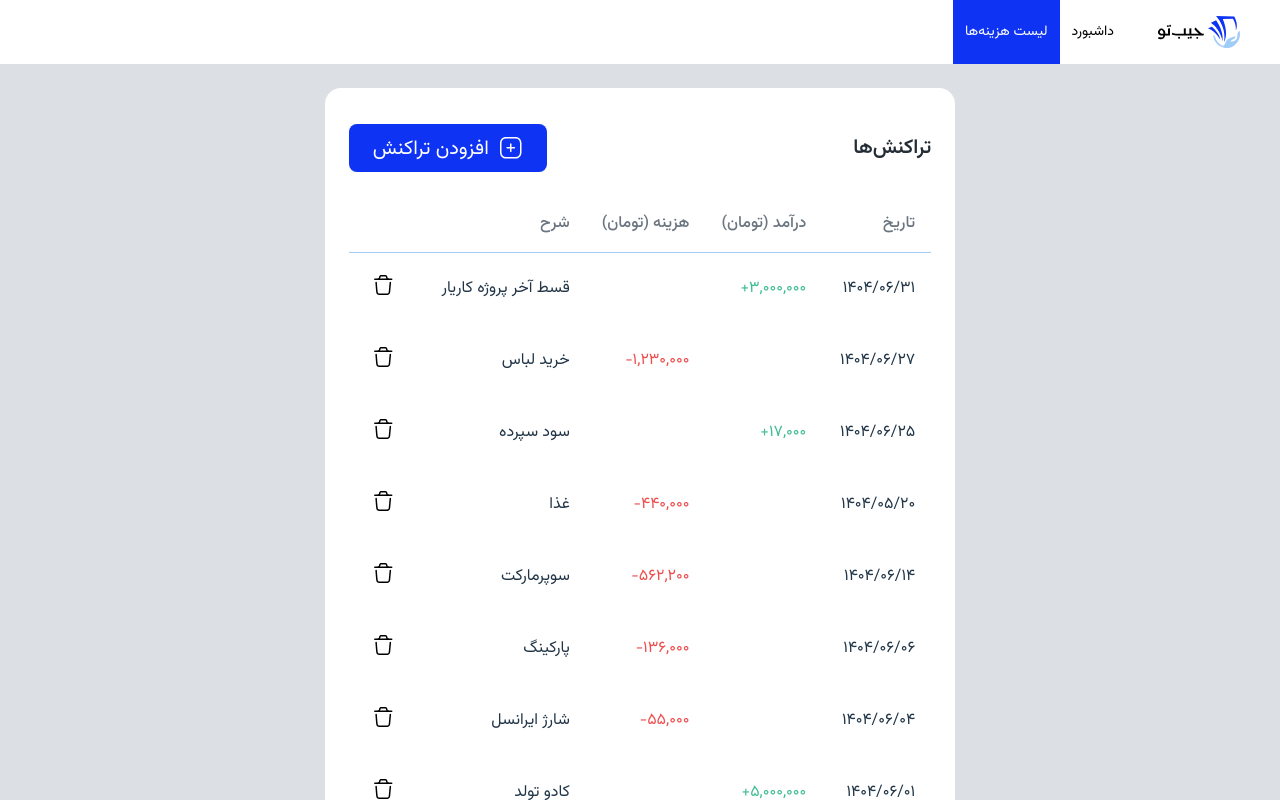
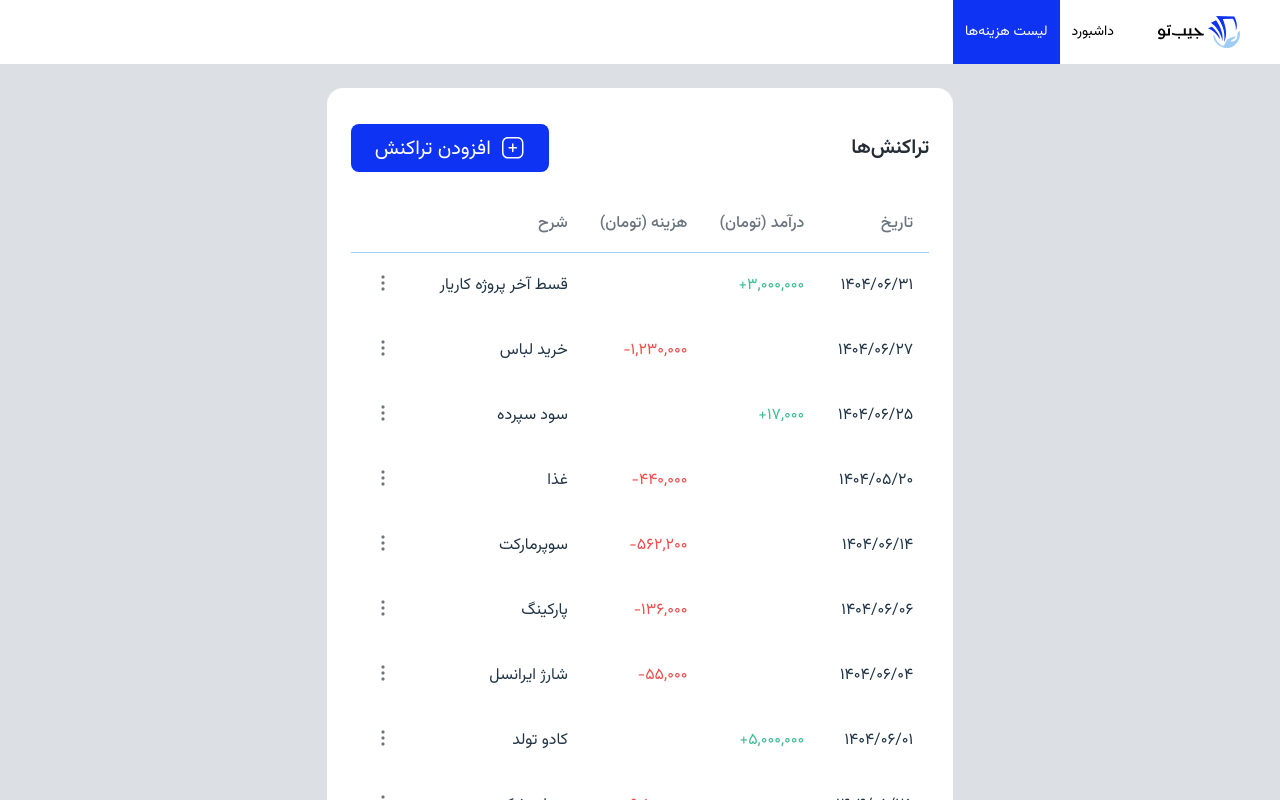
Before and after one commit to maliherfan/react-course, a React (Vite) app: page /expenses in a window 1280 px wide. Shown: the top 800 px of the page. Built offline with nearby package versions, Linux system fonts and the light colour scheme.

Commit message:
feat: add three-dot menu with edit and delete options

```diff
--- a/src/pages/Dashboard/Dashboard.css
+++ b/src/pages/Dashboard/Dashboard.css
@@ -2,7 +2,7 @@
   width: 90vw;
   max-width: 1200px;
   margin: 0 auto;
-  padding: 24px;
+  padding: 0px;
 }
 
 /* totall expense report */
--- a/src/pages/Transactions/Components/TransactionCard/TransactionCard.jsx
+++ b/src/pages/Transactions/Components/TransactionCard/TransactionCard.jsx
@@ -1,6 +1,6 @@
 import React from 'react';
 import { useTransaction } from '../../../../context/TransactionContext';
-import "../../Transaction.css"
+import '../../Transaction.css';
 
 const TransactionCard = ({ transactionId, formatAmount }) => {
   const { transactions, dispatch } = useTransaction();
@@ -19,16 +19,20 @@ const TransactionCard = ({ transactionId, formatAmount }) => {
         </span>
         <div className="transaction-amount">
           {transaction.income ? (
-            <span className="income">{formatAmount(transaction.income)}+ تومان</span>
+            <span className="income">
+              {formatAmount(transaction.income)}+ تومان
+            </span>
           ) : (
-            <span className="outcome">{formatAmount(transaction.outcome)}- تومان</span>
+            <span className="outcome">
+              {formatAmount(transaction.outcome)}- تومان
+            </span>
           )}
         </div>
       </div>
 
       <div className="card-description-action">
         <span>{transaction.description || 'بدون شرح'}</span>
-        <button
+        {/* <button
           className="delete-btn"
           onClick={() => dispatch({
             type: 'DELETE_TRANSACTION',
@@ -37,7 +41,27 @@ const TransactionCard = ({ transactionId, formatAmount }) => {
           title="حذف تراکنش"
         >
           <img src="public/icons/trash.svg" width="24" height="24" />
-        </button>
+        </button> */}
+        <div className="dropdown">
+          <button className="dropdown-toggle">
+            <img src="public/icons/dot.svg" width="24" height="24" />
+          </button>
+          <div className="dropdown-menu">
+            <button className="dropdown-item edit-btn">
+              <img src="public/icons/edit.svg" width="16" height="16" />
+              ویرایش
+            </button>
+            <button
+              className="dropdown-item delete-btn"
+              onClick={() =>
+                dispatch({ type: 'DELETE_TRANSACTION', payload: transactionId })
+              }
+            >
+              <img src="public/icons/trash.svg" width="16" height="16" />
+              حذف
+            </button>
+          </div>
+        </div>
       </div>
     </div>
   );
--- a/src/pages/Transactions/Components/TransactionTable/TransactionTable.jsx
+++ b/src/pages/Transactions/Components/TransactionTable/TransactionTable.jsx
@@ -30,7 +30,7 @@ const TransactionTable = ({ formatAmount }) => {
             </td>
             <td>{transaction.description || 'بدون شرح'}</td>
             <td className="actions-cell">
-              <button
+              {/* <button
                 className="delete-btn"
                 onClick={() => dispatch({
                   type: 'DELETE_TRANSACTION',
@@ -39,7 +39,34 @@ const TransactionTable = ({ formatAmount }) => {
                 title="حذف تراکنش"
               >
                 <img src="public/icons/trash.svg" width="24" height="24" />
-              </button>
+              </button> */}
+              <div className="dropdown">
+                <button className="dropdown-toggle">
+                  <img
+                    src="public/icons/dot.svg"
+                    width="24"
+                    height="24"
+                  />
+                </button>
+                <div className="dropdown-menu">
+                  <button className="dropdown-item edit-btn">
+                    <img src="public/icons/edit.svg" width="16" height="16" />
+                    ویرایش
+                  </button>
+                  <button
+                    className="dropdown-item delete-btn"
+                    onClick={() =>
+                      dispatch({
+                        type: 'DELETE_TRANSACTION',
+                        payload: transaction.id,
+                      })
+                    }
+                  >
+                    <img src="public/icons/trash.svg" width="16" height="16" />
+                    حذف
+                  </button>
+                </div>
+              </div>
             </td>
           </tr>
         ))}
--- a/src/pages/Transactions/Transaction.css
+++ b/src/pages/Transactions/Transaction.css
@@ -128,6 +128,58 @@
   font-size: 14px;
   transition: all 0.2s;
 }
+
+.dropdown {
+  position: relative;
+  display: inline-block;
+}
+
+.dropdown-toggle {
+  background: none;
+  border: none;
+  cursor: pointer;
+  padding: 4px;
+  display: flex;
+  align-items: center;
+  justify-content: center;
+}
+
+.dropdown-menu {
+  position: absolute;
+  top: 0;
+  left: 30%;
+  background: white;
+  border-radius: 8px;
+  box-shadow: 0 4px 12px rgba(0, 0, 0, 0.1);
+  z-index: 100;
+  min-width: 120px;
+  display: none;
+}
+
+.dropdown:hover .dropdown-menu {
+  display: block;
+}
+
+.dropdown-item {
+  width: 100%;
+  display: flex;
+  align-items: center;
+  gap: 8px;
+  padding: 8px 16px;
+  border: none;
+  background: none;
+  cursor: pointer;
+  font-size: 14px;
+  font-weight: 400;
+  text-align: right;
+  border-radius: 4px;
+  transition: background 0.2s;
+}
+
+.dropdown-item:hover {
+  background: #f5f5f5;
+}
+
 @media (max-width: 768px) {
   .transaction-container {
     width: 90%;
```
Also changed, not shown: public/icons/dot.svg (added), public/icons/edit.svg (added).
